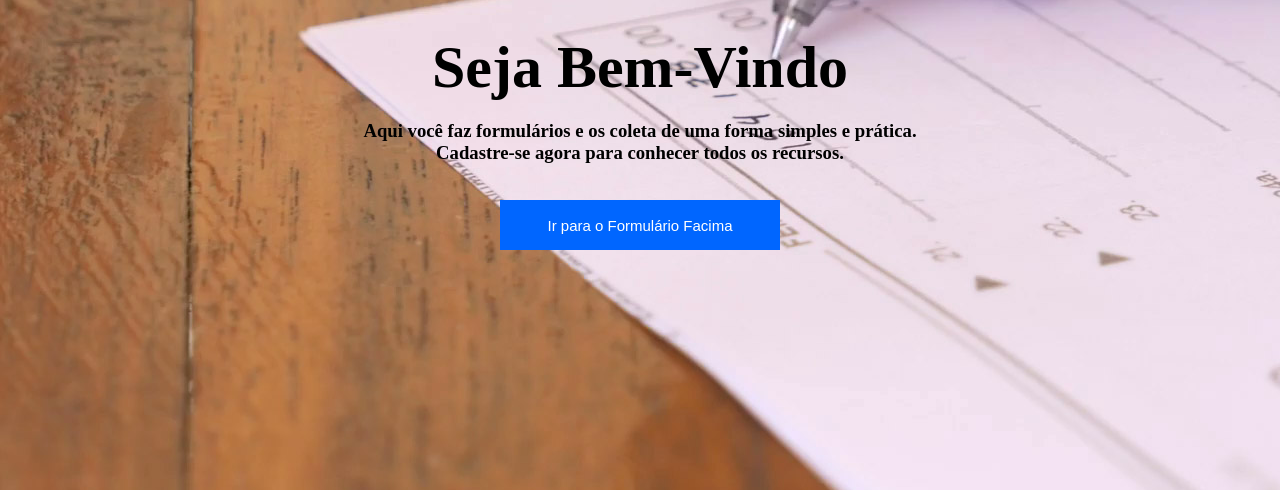
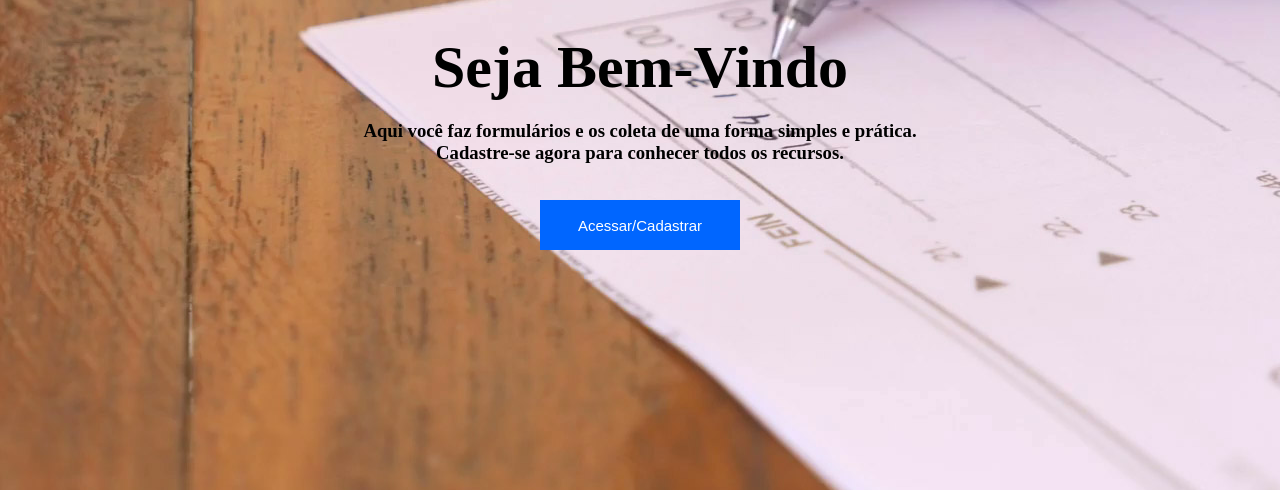
Before and after one commit to eduardolargado/projetoMineracaodeDados, a PHP site: page / in a window 1280 px wide. Shown: the part 197-687 px from the top of the page. Run offline with PHP 8.4, Linux system fonts and the light colour scheme.

Commit message:
Ajuste no Botão e Link para a Tela de Login

```diff
--- a/Projeto Ramon/css/estilo.css
+++ b/Projeto Ramon/css/estilo.css
@@ -60,6 +60,7 @@ input[type=submit]{
 	height: 40px;
 	border: none;
 	border-radius: 6px;
+	cursor: pointer;
 }
 
 input[type=submit]:hover{
--- a/Projeto Ramon/css/inicial.css
+++ b/Projeto Ramon/css/inicial.css
@@ -41,12 +41,13 @@ body{
 }
 
 .botao {
-	width: 280px;
+	width: 200px;
 	height: 50px;
 	border: none;
 	background:#0066ff;
 	color: #ffffff;
 	font-size: 15px;
+	cursor: pointer;
 }
 
 .botao:hover{
--- a/Projeto Ramon/index.html
+++ b/Projeto Ramon/index.html
@@ -19,7 +19,7 @@
 		<div class="frase">
 			<h1>Seja Bem-Vindo</h1><br>
 			<h3>Aqui você faz formulários e os coleta de uma forma simples e prática.<p>Cadastre-se agora para conhecer todos os recursos.</p></h3><br><br>
-			<button class="botao">Ir para o Formulário Facima</button>
+			<a href="cadastro.html"><button class="botao">Acessar/Cadastrar</button></a>
 
 		</div>
 
```
